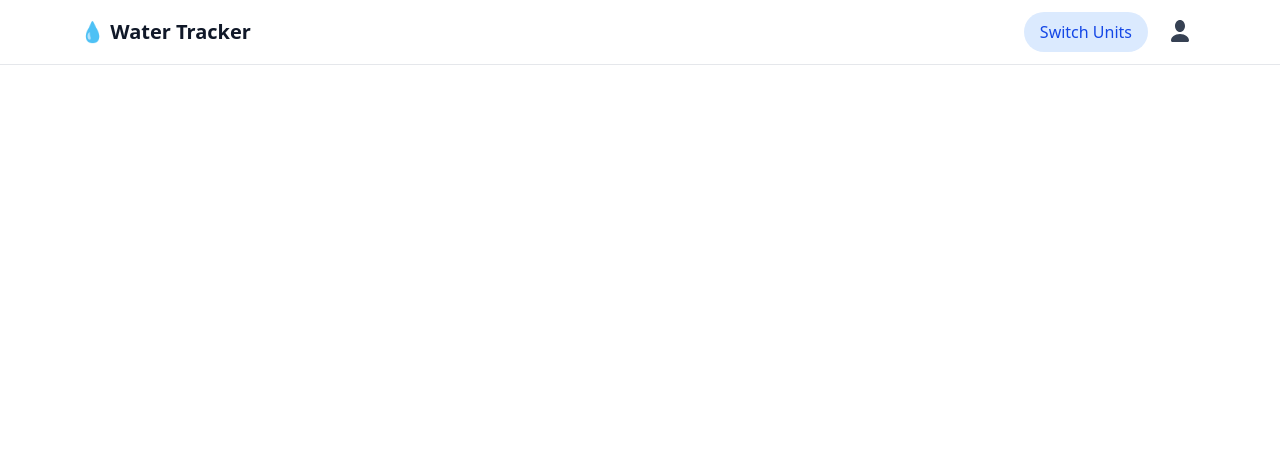
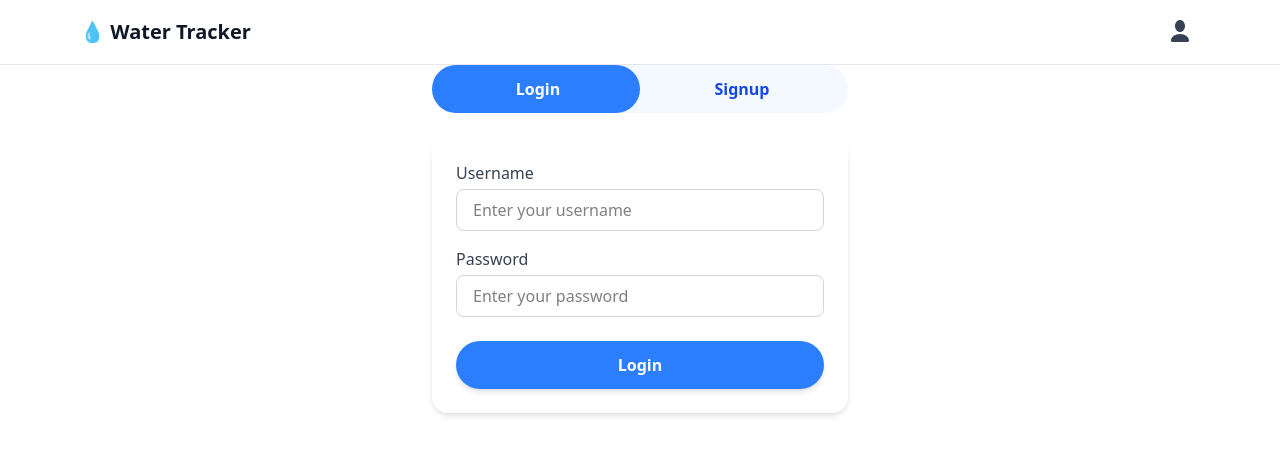
Before and after one commit to Islaster/water_tracker, a React (Vite) app in the folder client/: page /auth in a window 1280 px wide. Shown: the top 454 px of the page. Built offline with nearby package versions, Linux system fonts and the light colour scheme.

Commit message:
client auth created and edit navbar

```diff
--- /dev/null
+++ b/client/src/components/auth/loginForm.tsx
@@ -0,0 +1,55 @@
+import { useUserContext } from "../../contexts/userContext";
+
+export default function LoginForm() {
+  const { updateUserState, userState } = useUserContext();
+  function handleSubmit() {
+    fetch("http://localhost:3001/api/login", {
+      method: "POST",
+      headers: {
+        "Content-Type": "application/json",
+      },
+      body: JSON.stringify({ userState }),
+    });
+  }
+  return (
+    <form className="flex flex-col gap-4" onSubmit={() => handleSubmit}>
+      {/* Username */}
+      <div className="flex flex-col">
+        <label htmlFor="username" className="text-gray-700 font-medium mb-1">
+          Username
+        </label>
+        <input
+          type="text"
+          name="username"
+          id="username"
+          placeholder="Enter your username"
+          className="px-4 py-2 border border-gray-300 rounded-lg focus:outline-none focus:ring-2 focus:ring-blue-500"
+          onChange={(e) => updateUserState("user", e.target.value)}
+        />
+      </div>
+
+      {/* Password */}
+      <div className="flex flex-col">
+        <label htmlFor="password" className="text-gray-700 font-medium mb-1">
+          Password
+        </label>
+        <input
+          type="password"
+          name="password"
+          id="password"
+          placeholder="Enter your password"
+          className="px-4 py-2 border border-gray-300 rounded-lg focus:outline-none focus:ring-2 focus:ring-blue-500"
+          onChange={(e) => updateUserState("pass", e.target.value)}
+        />
+      </div>
+
+      {/* Submit Button */}
+      <button
+        type="submit"
+        className="mt-2 px-6 py-3 bg-blue-500 text-white font-semibold rounded-full shadow-md hover:bg-blue-600 transition"
+      >
+        Login
+      </button>
+    </form>
+  );
+}
--- /dev/null
+++ b/client/src/components/auth/signupForm.tsx
@@ -0,0 +1,72 @@
+import { useUserContext } from "../../contexts/userContext";
+
+export default function SignupForm() {
+  const { updateUserState, userState } = useUserContext();
+
+  function handleSubmit() {
+    fetch("http://localhost:3001/api/signup", {
+      method: "POST",
+      headers: {
+        "Content-Type": "application/json",
+      },
+      body: JSON.stringify({ userState }),
+    });
+  }
+
+  return (
+    <form className="flex flex-col gap-4" onSubmit={() => handleSubmit}>
+      {/* Username */}
+      <div className="flex flex-col">
+        <label htmlFor="username" className="text-gray-700 font-medium mb-1">
+          Username
+        </label>
+        <input
+          type="text"
+          name="username"
+          id="username"
+          placeholder="Enter your username"
+          className="px-4 py-2 border border-gray-300 rounded-lg focus:outline-none focus:ring-2 focus:ring-blue-500"
+          onChange={(e) => updateUserState("user", e.target.value)}
+        />
+      </div>
+
+      {/* Email */}
+      <div className="flex flex-col">
+        <label htmlFor="email" className="text-gray-700 font-medium mb-1">
+          Email
+        </label>
+        <input
+          type="email"
+          name="email"
+          id="email"
+          placeholder="Enter your email"
+          className="px-4 py-2 border border-gray-300 rounded-lg focus:outline-none focus:ring-2 focus:ring-blue-500"
+          onChange={(e) => updateUserState("email", e.target.value)}
+        />
+      </div>
+
+      {/* Password */}
+      <div className="flex flex-col">
+        <label htmlFor="password" className="text-gray-700 font-medium mb-1">
+          Password
+        </label>
+        <input
+          type="password"
+          name="password"
+          id="password"
+          placeholder="Enter your password"
+          className="px-4 py-2 border border-gray-300 rounded-lg focus:outline-none focus:ring-2 focus:ring-blue-500"
+          onChange={(e) => updateUserState("pass", e.target.value)}
+        />
+      </div>
+
+      {/* Submit Button */}
+      <button
+        type="submit"
+        className="mt-2 px-6 py-3 bg-blue-500 text-white font-semibold rounded-full shadow-md hover:bg-blue-600 transition"
+      >
+        Sign Up
+      </button>
+    </form>
+  );
+}
--- a/client/src/components/navbar.tsx
+++ b/client/src/components/navbar.tsx
@@ -1,8 +1,25 @@
-import { Link } from "react-router";
+import { Link, useLocation } from "react-router";
 import { useWaterContext } from "../contexts/waterContext";
 
 export default function Navbar() {
+  const { pathname } = useLocation();
   const { setChangeUnit, changeUnit } = useWaterContext();
+
+  function renderUnits() {
+    //pages to render on
+    const pages = ["/calc"];
+    const matchedPage = pages.find((page) => page == pathname);
+    if (matchedPage) {
+      return (
+        <button
+          className="px-3 py-1.5 sm:px-4 sm:py-2 bg-blue-100 text-blue-700 font-medium rounded-full hover:bg-blue-200 transition"
+          onClick={() => setChangeUnit(!changeUnit)}
+        >
+          Switch Units
+        </button>
+      );
+    }
+  }
 
   return (
     <nav className="w-full bg-white/90 backdrop-blur border-b border-gray-200 sticky top-0 z-50">
@@ -19,12 +36,7 @@ export default function Navbar() {
         {/* Right side: Unit switch + Auth */}
         <div className="flex items-center gap-3">
           {/* your existing button, unchanged */}
-          <button
-            className="px-3 py-1.5 sm:px-4 sm:py-2 bg-blue-100 text-blue-700 font-medium rounded-full hover:bg-blue-200 transition"
-            onClick={() => setChangeUnit(!changeUnit)}
-          >
-            Switch Units
-          </button>
+          {renderUnits()}
 
           {/* Auth dropdown (pure HTML/CSS) */}
           <details className="relative">
--- /dev/null
+++ b/client/src/contexts/userContext.tsx
@@ -0,0 +1,42 @@
+import React, { useContext, createContext, useState } from "react";
+
+type UserState = {
+  user: string;
+  pass: string;
+  email: string;
+};
+
+type UserContextType = {
+  userState: UserState;
+  updateUserState: <K extends keyof UserState>(
+    key: K,
+    value: UserState[K]
+  ) => void;
+  //setPage: React.Dispatch<React.SetStateAction<number>>;
+  //setChangeUnit: React.Dispatch<React.SetStateAction<boolean>>;
+};
+
+const UserContext = createContext<UserContextType | undefined>(undefined);
+
+export const UserProvider = ({ children }: { children: React.ReactNode }) => {
+  const [userState, setUserState] = useState<UserState>({
+    user: "",
+    pass: "",
+    email: "",
+  });
+
+  const updateUserState = (key: string, value: string) => {
+    setUserState((prev) => ({ ...prev, [key]: value }));
+  };
+  const value = {
+    userState,
+    updateUserState,
+  };
+  return <UserContext.Provider value={value}>{children}</UserContext.Provider>;
+};
+export const useUserContext = () => {
+  const ctx = useContext(UserContext);
+  if (!ctx)
+    throw new Error("useWaterContext must be used within a WaterProvider");
+  return ctx;
+};
--- a/client/src/main.tsx
+++ b/client/src/main.tsx
@@ -3,13 +3,16 @@ import { createRoot } from "react-dom/client";
 import "./index.css";
 import App from "./App.tsx";
 import { WaterProvider } from "./contexts/waterContext.tsx";
+import { UserProvider } from "./contexts/userContext.tsx";
 import { BrowserRouter } from "react-router";
 
 createRoot(document.getElementById("root")!).render(
   <StrictMode>
     <BrowserRouter>
       <WaterProvider>
-        <App />
+        <UserProvider>
+          <App />
+        </UserProvider>
       </WaterProvider>
     </BrowserRouter>
   </StrictMode>
--- a/client/src/pages/auth.tsx
+++ b/client/src/pages/auth.tsx
@@ -1,3 +1,44 @@
+import { useState } from "react";
+import SignupForm from "../components/auth/signupForm";
+import LoginForm from "../components/auth/loginForm";
+
 export default function Auth() {
-  return <></>;
+  const [activeTab, setActiveTab] = useState<"login" | "signup">("login");
+
+  return (
+    <div className="w-full max-w-md mx-auto px-4">
+      {/* Pills Container */}
+      <div className="relative flex justify-center mb-6 bg-blue-100/30 rounded-full p-1">
+        {/* Sliding Background */}
+        <div
+          className={`absolute top-0 left-0 h-full w-1/2 bg-blue-500 rounded-full transition-transform duration-300 ${
+            activeTab === "signup" ? "translate-x-full" : "translate-x-0"
+          }`}
+        ></div>
+
+        {/* Buttons */}
+        <button
+          onClick={() => setActiveTab("login")}
+          className={`relative w-1/2 py-2 font-semibold text-center transition-colors duration-300 ${
+            activeTab === "login" ? "text-white" : "text-blue-700"
+          }`}
+        >
+          Login
+        </button>
+        <button
+          onClick={() => setActiveTab("signup")}
+          className={`relative w-1/2 py-2 font-semibold text-center transition-colors duration-300 ${
+            activeTab === "signup" ? "text-white" : "text-blue-700"
+          }`}
+        >
+          Signup
+        </button>
+      </div>
+
+      {/* Forms */}
+      <div className="bg-white/80 rounded-2xl p-6 shadow-md backdrop-blur-sm">
+        {activeTab === "login" ? <LoginForm /> : <SignupForm />}
+      </div>
+    </div>
+  );
 }
--- a/client/src/pages/landing.tsx
+++ b/client/src/pages/landing.tsx
@@ -32,9 +32,11 @@ export default function Landing() {
         {/* Buttons */}
         <div className="flex flex-col sm:flex-row gap-4 mt-6">
           {/* Primary button */}
-          <button className="px-8 py-3 bg-blue-500 text-white font-semibold rounded-full shadow-md hover:bg-blue-600 transition">
-            Login / Signup
-          </button>
+          <Link to="auth">
+            <button className="px-8 py-3 bg-blue-500 text-white font-semibold rounded-full shadow-md hover:bg-blue-600 transition">
+              Login / Signup
+            </button>
+          </Link>
 
           {/* Secondary button */}
           <Link to="calc">
```
Also changed, not shown: 1 other file (tests, documents, lock files or other folders).
